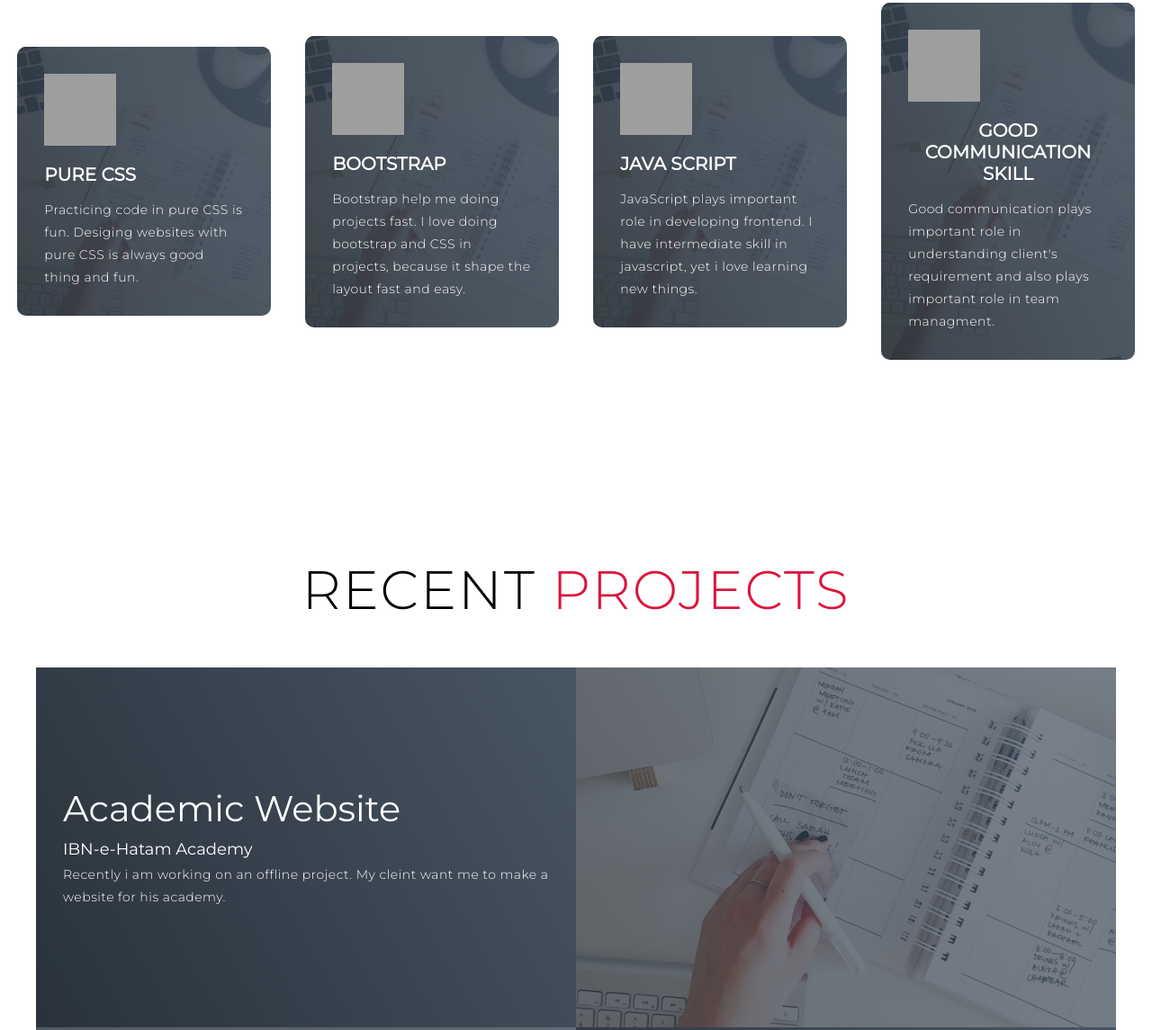
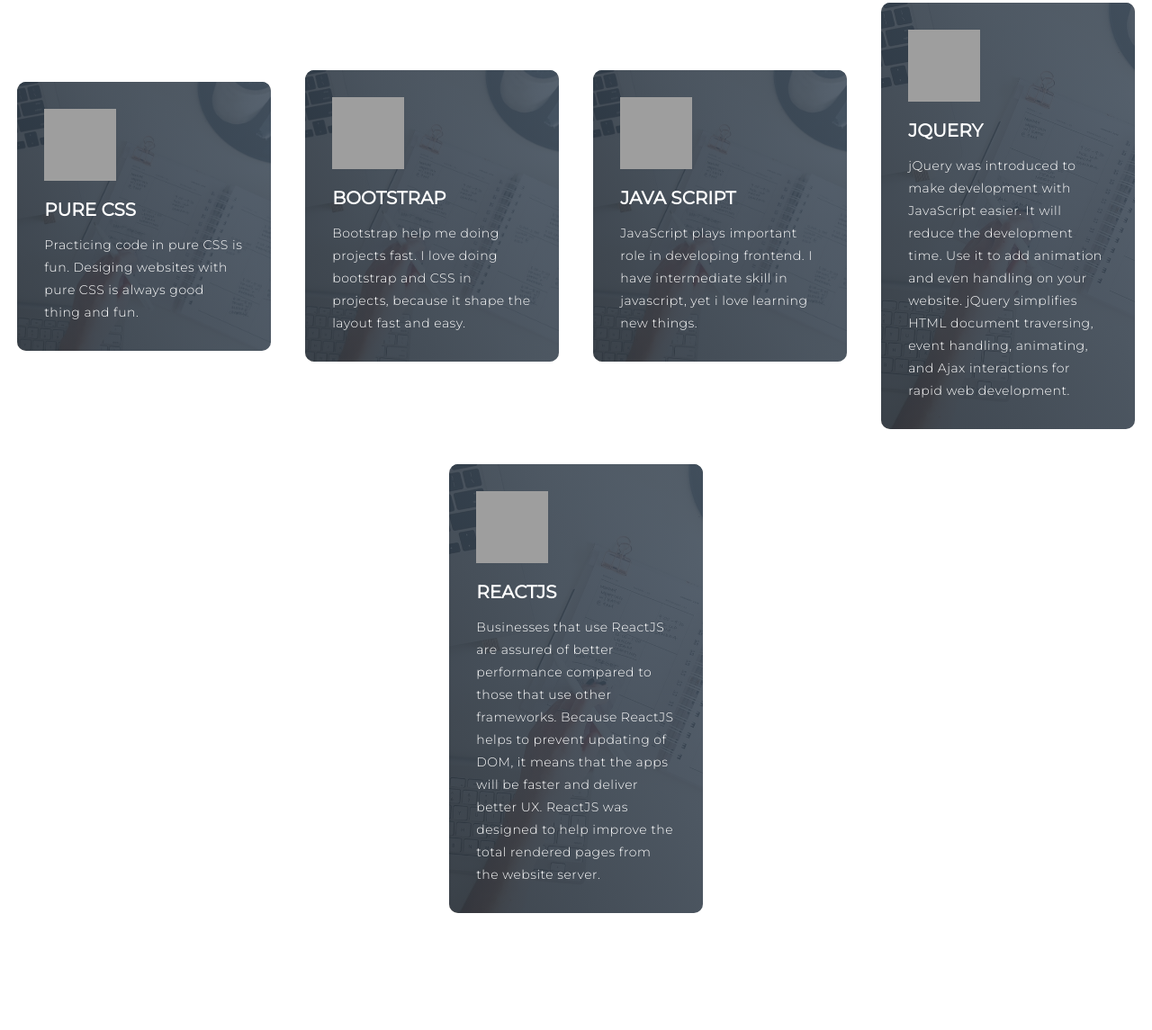
Before and after one commit to DadhSahb/Personal-Portfolio, a plain HTML site: page hamza/index.html in a window 1280 px wide. Shown: the part 1124-2269 px from the top of the page at 90% size. Drawn offline with Linux system fonts and the light colour scheme; grey boxes are pictures that could not be loaded.

Commit message:
Update index.html

```diff
--- a/hamza/index.html
+++ b/hamza/index.html
@@ -70,8 +70,13 @@
         </div>
         <div class="service-item">
           <div class="icon"><img src="https://img.icons8.com/bubbles/100/000000/services.png"/></div>
-          <h2>Good Communication Skill</h2>
-          <p>Good communication plays important role in understanding client's requirement and also plays important role in team managment.</p>
+          <h2>JQuery</h2>
+          <p>jQuery was introduced to make development with JavaScript easier. It will reduce the development time. Use it to add animation and even handling on your website. jQuery simplifies HTML document traversing, event handling, animating, and Ajax interactions for rapid web development.</p>
+        </div>
+        <div class="service-item">
+          <div class="icon"><img src="https://img.icons8.com/bubbles/100/000000/services.png"/></div>
+          <h2>ReactJS</h2>
+          <p>Businesses that use ReactJS are assured of better performance compared to those that use other frameworks. Because ReactJS helps to prevent updating of DOM, it means that the apps will be faster and deliver better UX. ReactJS was designed to help improve the total rendered pages from the website server.</p>
         </div>
 
       </div>
```
